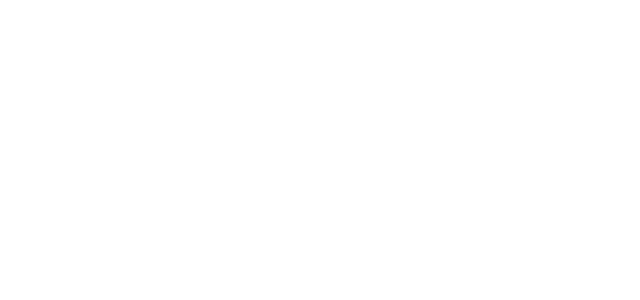
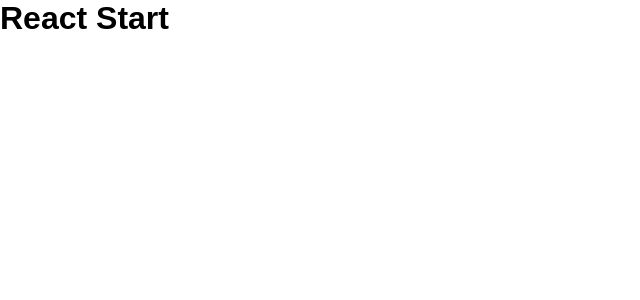
Before and after one commit to pauljor1499/react-start, a React (Create React App) app: page / in a window 1280 px wide. Shown: the top 300 px of the page, without its empty margins (0-640 px from the left). Built offline with nearby package versions, Linux system fonts and the light colour scheme.

Commit message:
update start component

```diff
--- a/src/App.js
+++ b/src/App.js
@@ -1,7 +1,11 @@
 import "./App.css";
 
 function App() {
-    return <div className="App"></div>;
+    return (
+        <div className="App">
+            <h1>React Start</h1>
+        </div>
+    );
 }
 
 export default App;
```
